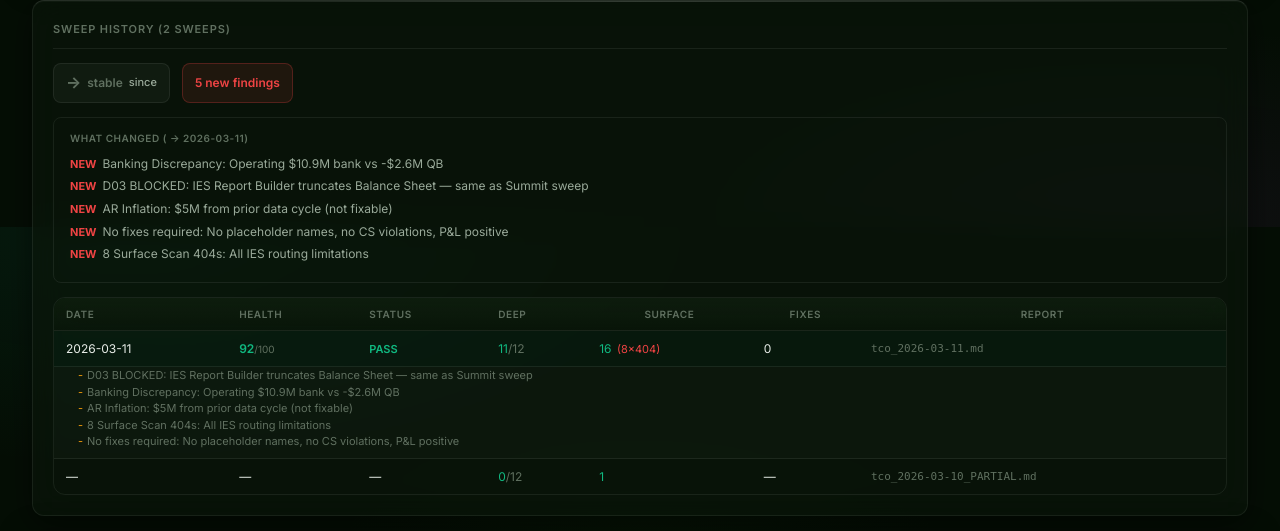
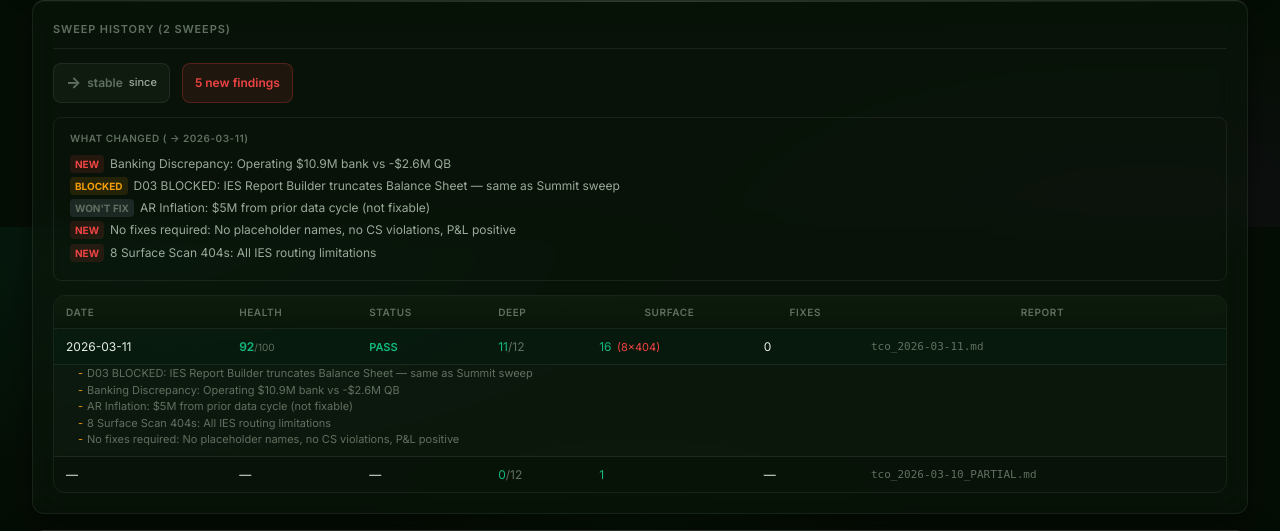
Before and after one commit to thiagotbx123/INTUIT-BOOM, a FastAPI app: page /account/tco in a window 1280 px wide. Shown: the part 1373-1904 px from the top of the page. Run offline with FastAPI, Linux system fonts and the light colour scheme.

Commit message:
feat: smart finding tags in What Changed (BLOCKED/TODO/WON'T FIX)
Replace generic "NEW" label with contextual classification based on
finding text keywords: BLOCKED (failed/blocked), TODO (need/cleanup),
WON'T FIX (not fixable/structural), NEW (unclassified).
Also added pill-style background to all tags for better readability.

Co-Authored-By: Claude Opus 4.6 <noreply@anthropic.com>

```diff
--- a/dashboard/templates/account.html
+++ b/dashboard/templates/account.html
@@ -270,7 +270,16 @@
         <div style="margin-bottom: 6px;">
             {% for f in delta.new_findings %}
             <div style="display: flex; align-items: baseline; gap: 6px; margin-bottom: 3px;">
-                <span style="color: var(--red); font-weight: 700; font-size: 11px; flex-shrink: 0;">NEW</span>
+                {% set fl = f | lower %}
+                {% if 'not fixable' in fl or 'structural' in fl or 'not fix' in fl or 'no workaround' in fl %}
+                <span style="color: var(--text-muted); font-weight: 700; font-size: 10px; flex-shrink: 0; background: rgba(148,163,184,0.15); padding: 1px 5px; border-radius: 4px;">WON'T FIX</span>
+                {% elif 'failed' in fl or 'blocked' in fl or 'could not' in fl or 'couldn\'t' in fl %}
+                <span style="color: #f59e0b; font-weight: 700; font-size: 10px; flex-shrink: 0; background: rgba(245,158,11,0.12); padding: 1px 5px; border-radius: 4px;">BLOCKED</span>
+                {% elif 'need' in fl or 'should' in fl or 'must' in fl or 'requires' in fl or 'cleanup' in fl %}
+                <span style="color: #fb923c; font-weight: 700; font-size: 10px; flex-shrink: 0; background: rgba(251,146,60,0.12); padding: 1px 5px; border-radius: 4px;">TODO</span>
+                {% else %}
+                <span style="color: var(--red); font-weight: 700; font-size: 10px; flex-shrink: 0; background: rgba(239,68,68,0.12); padding: 1px 5px; border-radius: 4px;">NEW</span>
+                {% endif %}
                 <span style="color: var(--text-secondary);">{{ f }}</span>
             </div>
             {% endfor %}
@@ -280,7 +289,7 @@
         <div style="margin-bottom: 6px;">
             {% for f in delta.resolved_findings %}
             <div style="display: flex; align-items: baseline; gap: 6px; margin-bottom: 3px;">
-                <span style="color: var(--green); font-weight: 700; font-size: 11px; flex-shrink: 0;">FIXED</span>
+                <span style="color: var(--green); font-weight: 700; font-size: 10px; flex-shrink: 0; background: rgba(52,211,153,0.12); padding: 1px 5px; border-radius: 4px;">FIXED</span>
                 <span style="color: var(--text-secondary); text-decoration: line-through; opacity: 0.7;">{{ f }}</span>
             </div>
             {% endfor %}
@@ -290,7 +299,7 @@
         <div>
             {% for f in delta.persistent_findings %}
             <div style="display: flex; align-items: baseline; gap: 6px; margin-bottom: 3px;">
-                <span style="color: var(--yellow); font-weight: 700; font-size: 11px; flex-shrink: 0;">OPEN</span>
+                <span style="color: var(--yellow); font-weight: 700; font-size: 10px; flex-shrink: 0; background: rgba(251,191,36,0.12); padding: 1px 5px; border-radius: 4px;">OPEN</span>
                 <span style="color: var(--text-muted);">{{ f }}</span>
             </div>
             {% endfor %}
```
